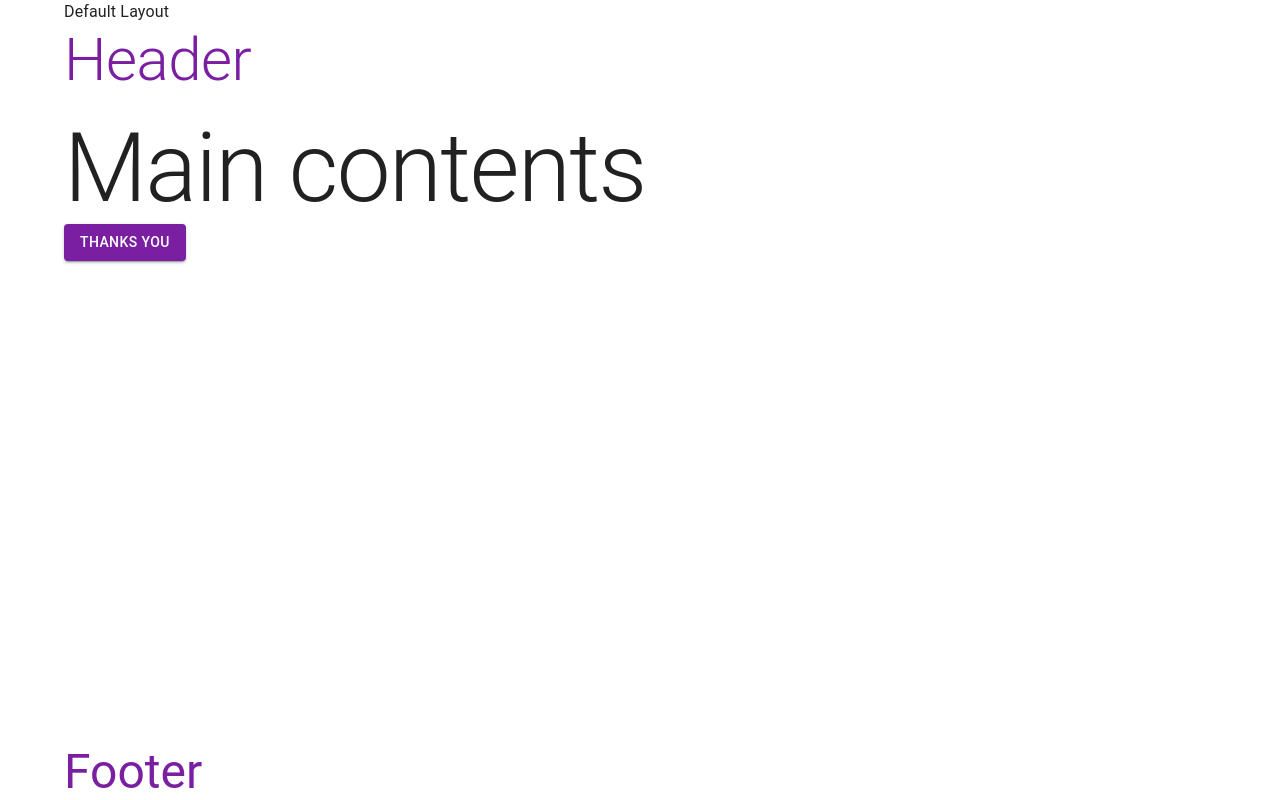
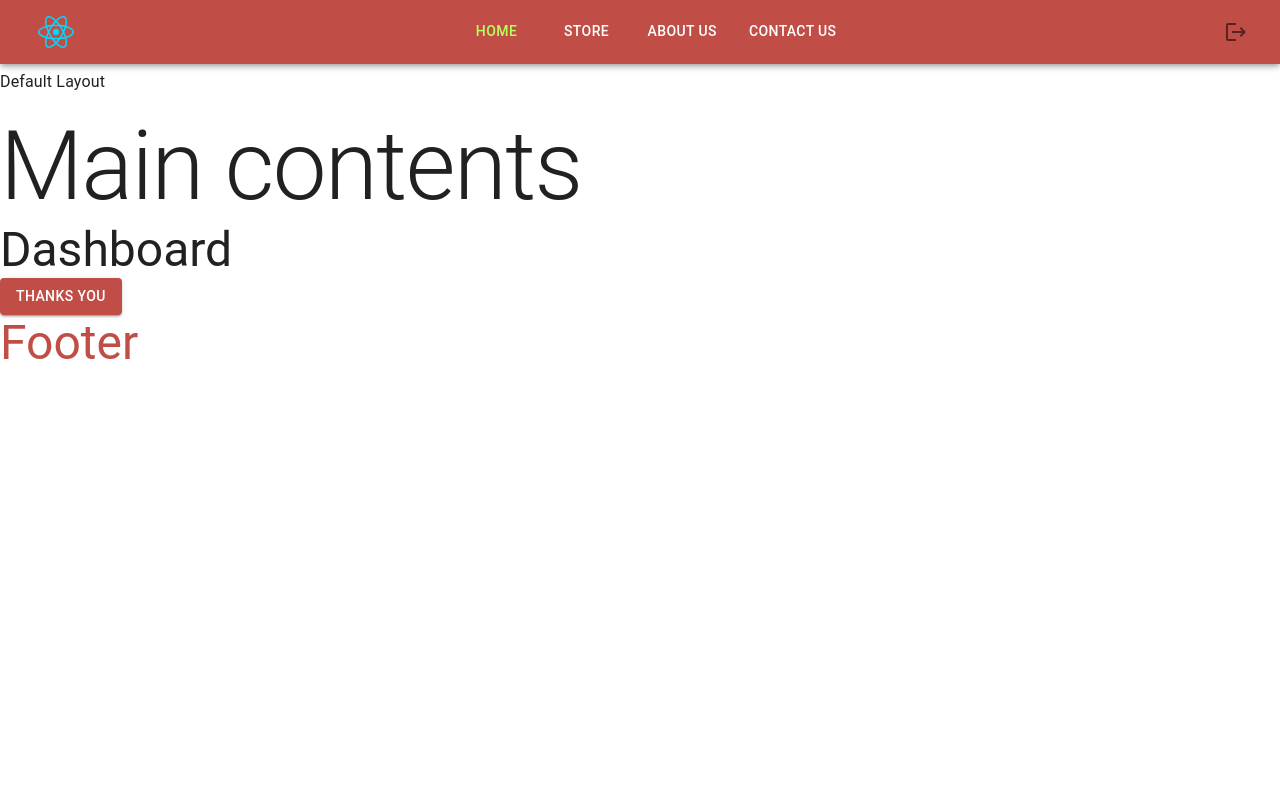
Before and after one commit to maytinhdian/erp-reactjs, a React (Vite) app: page / in a window 1280 px wide. Built offline with nearby package versions, Linux system fonts and the light colour scheme.

Commit message:
Header P1

```diff
--- a/src/main.jsx
+++ b/src/main.jsx
@@ -1,15 +1,16 @@
 import React from "react";
 import ReactDOM from "react-dom/client";
-import App from "./App.jsx";
+// import App from "./App.jsx";
 import "./index.css";
 import { CssBaseline, ThemeProvider } from "@mui/material";
 import LightTheme from "./ui/themes/lightTheme.jsx";
+import Router from "./router.jsx";
 
 ReactDOM.createRoot(document.getElementById("root")).render(
   <React.StrictMode>
     <ThemeProvider theme={LightTheme}>
       <CssBaseline />
-      <App />
+      <Router />
     </ThemeProvider>
   </React.StrictMode>
 );
--- a/src/router.jsx
+++ b/src/router.jsx
@@ -1,11 +1,27 @@
-// import React from 'react';
+import { RouterProvider, createBrowserRouter } from "react-router-dom";
 
-function router() {
-    return (
-        <div>
+import DefaultLayout from "./ui/layouts/defaultLayout";
+import Dashboard from "./ui/pages/Dashboard";
+import About from "./ui/pages/About";
 
-        </div>
-    );
+const BrowserRoutes = createBrowserRouter([
+    {
+        path:"/",
+        element:<DefaultLayout/>,
+        children:[
+            {
+                path: "",
+                element: <Dashboard />,
+              },
+              {
+                path: "about",
+                element: <About />,
+              },
+        ]
+    }
+]);
+
+const Router = ()=>{
+    return <RouterProvider router={BrowserRoutes}/>;
 }
-
-export default router;
+export default Router;
--- /dev/null
+++ b/src/ui/components/NavigationBar.jsx
@@ -0,0 +1,29 @@
+import { Tab, Tabs } from "@mui/material";
+import { useState } from "react";
+
+const routes = ["Home", "Store", "About Us", "Contact Us"];
+
+function NavigationBar(props) {
+  const [selected, setSelected] = useState(0);
+  return (
+    <Tabs
+      centered
+      sx={{ width: "100%" }}
+      value={selected}
+      onChange={(_e, newValue) => setSelected(newValue)}
+    >
+      {routes.map((route) => (
+        <Tab
+          label={route}
+          key={route}
+          sx={{
+            color: "white",
+
+          }}
+        />
+      ))}
+    </Tabs>
+  );
+}
+
+export default NavigationBar;
--- /dev/null
+++ b/src/ui/components/UserUi.jsx
@@ -0,0 +1,10 @@
+import { Login, Logout } from "@mui/icons-material";
+import { IconButton } from "@mui/material";
+import React, { useState } from "react";
+
+function UserUi(props) {
+  const [isLogin, setLogin] = useState(true);
+  return <IconButton>{isLogin ? <Logout /> : <Login />}</IconButton>;
+}
+
+export default UserUi;
--- a/src/ui/headers/Header.jsx
+++ b/src/ui/headers/Header.jsx
@@ -1,12 +1,31 @@
-import { Box, Typography } from '@mui/material';
-// import React from 'react';
+import { AppBar, Button, Toolbar } from "@mui/material";
+import { Link } from "react-router-dom";
+
+import NavigationBar from "../components/NavigationBar";
+import UserUi from "../components/UserUi";
+import logo from "../../assets/react.svg"
 
 function Header() {
-    return (
-        <Box component='header'>
-            <Typography variant='h2' color="primary">Header</Typography>
-        </Box>
-    );
+  return (
+    <AppBar color="primary">
+      <Toolbar>
+      <Button
+              component={Link}
+              to="/"
+              disableRipple
+
+            >
+              <img
+
+                src={logo}
+                alt="TMT Innovative Logo"
+              />
+            </Button>
+        <NavigationBar />
+        <UserUi/>
+      </Toolbar>
+    </AppBar>
+  );
 }
 
 export default Header;
--- a/src/ui/layouts/defaultLayout.jsx
+++ b/src/ui/layouts/defaultLayout.jsx
@@ -2,11 +2,13 @@ import Header from "../headers/Header";
 import Footer from "../footers/Footer";
 import MainContent from "../mainContents/MainContent";
 
+
 function defaultLayout() {
   return (
     <>
+      <Header />
+      <div style={{height:"70px"}}/>
       Default Layout
-      <Header />
       <MainContent />
       <Footer />
     </>
--- /dev/null
+++ b/src/ui/pages/About.jsx
@@ -0,0 +1,11 @@
+import React from 'react';
+
+function About(props) {
+    return (
+        <div>
+            About
+        </div>
+    );
+}
+
+export default About;
--- /dev/null
+++ b/src/ui/pages/Dashboard.jsx
@@ -0,0 +1,12 @@
+import { Typography } from '@mui/material';
+import React from 'react';
+
+function Dashboard(props) {
+    return (
+        <Typography variant='h3'>
+            Dashboard
+        </Typography>
+    );
+}
+
+export default Dashboard;
--- a/src/ui/themes/lightTheme.jsx
+++ b/src/ui/themes/lightTheme.jsx
@@ -1,16 +1,45 @@
 import { createTheme } from "@mui/material";
-import {purple,green}  from "@mui/material/colors";
+
+
+const tmtBlue = "#c04e46";
+const tmtOrange = "#baff60";
 
 const LightTheme = createTheme({
-    palette: {
-        mode:'light',
-        primary: {
-          main: purple[700],
+  palette: {
+    mode: "light",
+    common:{
+      blue: `${tmtBlue}`,
+      orange:`${tmtOrange}`
+    },
+    primary: {
+      main: tmtBlue,
+    },
+    secondary: {
+      main: tmtOrange,
+    },
+  },
+
+  typography: {
+    tabContainer: {
+      marginLeft: "auto",
+    },
+    tab: {
+      fontFamily: "Roboto",
+    },
+  },
+  components: {
+    MuiTab: {
+      styleOverrides: {
+        root: {
+          "&.Mui-selected": {
+            backgroundColor: tmtBlue,
+            color: tmtOrange,
+            borderRadius: "15px",
+          },
         },
-        secondary:{
-          main: green[500]
-        }
       },
+    },
+  },
 });
 
 export default LightTheme;
```
